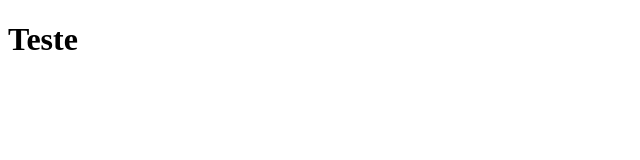
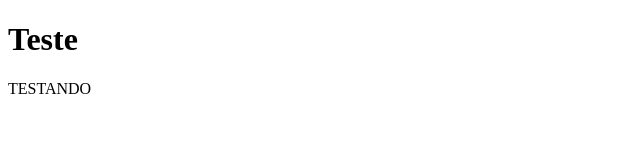
Before and after one commit to MateusNMartins/testeGit, a plain HTML site: page index.html in a window 1280 px wide. Shown: the whole page, without its empty margins (0-640 px from the left). Drawn offline with Linux system fonts and the light colour scheme.

Commit message:
Adicionado um parágrafro

```diff
--- a/index.html
+++ b/index.html
@@ -7,5 +7,6 @@
 </head>
 <body>
     <h1>Teste</h1>
+    <p>TESTANDO</p>
 </body>
 </html>
```
